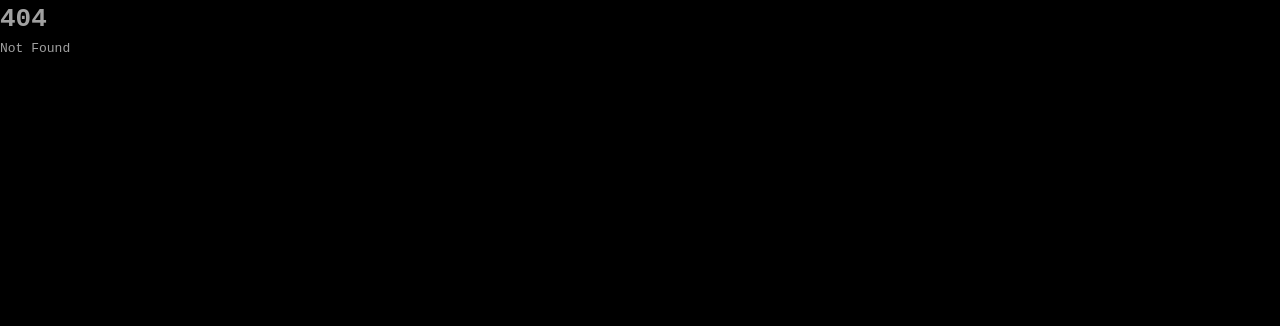
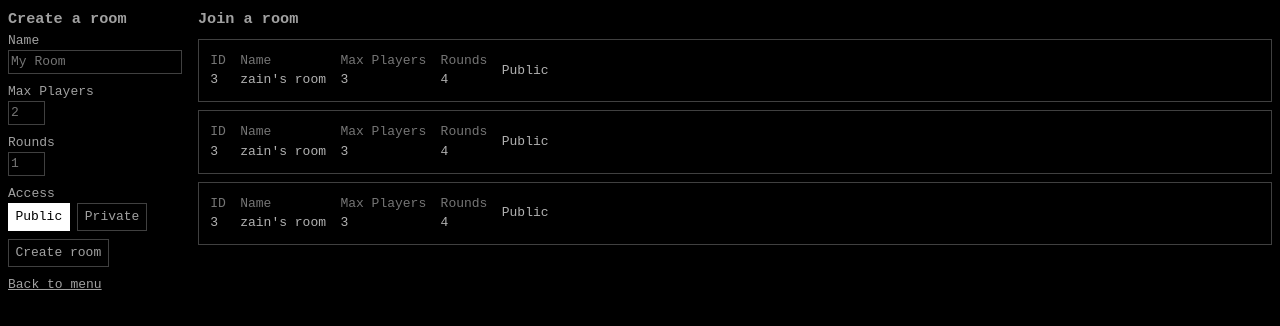
Before and after one commit to PROMCz11/Canvas-Scribble-App, a SvelteKit app: page /lobby in a window 1280 px wide. Before the commit this address had no page. Shown: the top 326 px of the page. Built offline with nearby package versions, Linux system fonts and the light colour scheme.

Commit message:
Creating lobby ui

```diff
--- a/src/global.css
+++ b/src/global.css
@@ -74,7 +74,7 @@ button {
     cursor: pointer;
 }
 
-button:hover, input[type="text"]:hover {
+button:hover, input[type="text"]:hover, input[type="number"]:hover, input[type="password"]:hover {
     border-color: white;
     color: white;
 }
@@ -131,7 +131,7 @@ input[type="range"]::-moz-range-thumb {
     width: 1rem;
 }
 
-input[type="text"] {
+input[type="text"], input[type="number"], input[type="password"] {
     background-color: black;
     border: 1px solid #a1a1a166;
     color: #a1a1a1;
--- /dev/null
+++ b/src/routes/lobby/+page.svelte
@@ -0,0 +1,149 @@
+<script>
+    let isRoomPrivate = false;
+    let rooms = [
+        {
+            id: '3',
+            name: "zain's room",
+            maxPlayers: 3,
+            rounds: 4,
+            isPrivate: false,
+            password: ''
+        },
+        {
+            id: '3',
+            name: "zain's room",
+            maxPlayers: 3,
+            rounds: 4,
+            isPrivate: false,
+            password: ''
+        },
+        {
+            id: '3',
+            name: "zain's room",
+            maxPlayers: 3,
+            rounds: 4,
+            isPrivate: false,
+            password: ''
+        },
+    ]
+</script>
+
+<main>
+    <div class="controls">
+        <h3>Create a room</h3>
+        <p>Name</p>
+        <input type="text" placeholder="My Room">
+        <p>Max Players</p>
+        <input type="number" placeholder="2" min="2" max="8">
+        <p>Rounds</p>
+        <input type="number" placeholder="1" min="1" max="4">
+        <p>Access</p>
+        <div class="access">
+            <button on:click={() => isRoomPrivate = false} class:selected={!isRoomPrivate}>Public</button>
+            <button on:click={() => isRoomPrivate = true} class:selected={isRoomPrivate}>Private</button>
+        </div>
+        {#if isRoomPrivate}
+            <p>Password</p>
+            <input type="password" placeholder="room's password">
+        {/if}
+        <div>
+            <button>Create room</button>
+        </div>
+        <a style="margin-top: .5rem; display: block" href="/">Back to menu</a>
+    </div>
+    <div class="room-container">
+        <h3>Join a room</h3>
+        {#each rooms as { id, name, maxPlayers, rounds, isPrivate, password }}
+            <div class="room">
+                <div>
+                    <p>ID</p>
+                    <p>{id}</p>
+                </div>
+                <div>
+                    <p>Name</p>
+                    <p>{name}</p>
+                </div>
+                <div>
+                    <p>Max Players</p>
+                    <p>{maxPlayers}</p>
+                </div>
+                <div>
+                    <p>Rounds</p>
+                    <p>{rounds}</p>
+                </div>
+                <div>
+                    {#if isPrivate}
+                        <p>Private</p>
+                    {:else}
+                        <p>Public</p>
+                    {/if}
+                </div>
+            </div>
+        {/each}
+    </div>
+</main>
+
+<style>
+    main {
+        min-height: 100vh;
+        min-height: 100svh;
+        display: flex;
+    }
+
+    .controls {
+        position: sticky;
+        top: 0;
+        max-height: 100vh;
+        max-height: 100svh;
+        padding: .5rem;
+    }
+
+    .room-container {
+        flex: 1;
+        padding: .5rem;
+        padding-top: 0;
+        display: flex;
+        flex-direction: column;
+        gap: .5rem;
+    }
+
+    .controls input, .access {
+        margin-bottom: .5rem;
+    }
+
+    button.selected {
+        background-color: white;
+        color: black;
+        border-color: white;
+    }
+
+    .room-container h3 {
+        position: sticky;
+        top: 0;
+        padding-top: .5rem;
+        background-color: black;
+    }
+
+    .room {
+        display: flex;
+        gap: .5rem;
+        align-items: center;
+        flex-wrap: wrap;
+        padding: .5rem;
+        border: 1px solid #a1a1a166;
+    }
+
+    .room > div {
+        /* background-color: #1a1a1a; */
+        padding: .2rem;
+        /* border-radius: 4px; */
+    }
+
+    .room > div > p:first-of-type {
+        color: #757575;
+    }
+
+    .room > div > p:last-of-type {
+        color: #b1b1b1;
+    }
+</style>
--- a/src/routes/login/+page.svelte
+++ b/src/routes/login/+page.svelte
@@ -49,7 +49,7 @@
                 login();
             }
         }}
-        bind:value={password} type="text" placeholder="Enter your password">
+        bind:value={password} type="password" placeholder="Enter your password">
     </div>
     <button on:click={login}>Login</button>
     <div>
--- a/src/routes/signup/+page.svelte
+++ b/src/routes/signup/+page.svelte
@@ -58,7 +58,7 @@
                 signup();
             }
         }}
-        bind:value={password} type="text" placeholder="Enter a new password">
+        bind:value={password} type="password" placeholder="Enter a new password">
     </div>
     <button on:click={signup}>Signup</button>
     <div>
```
Also changed, not shown: src/routes/+page.svelte (+4 -5 lines).
